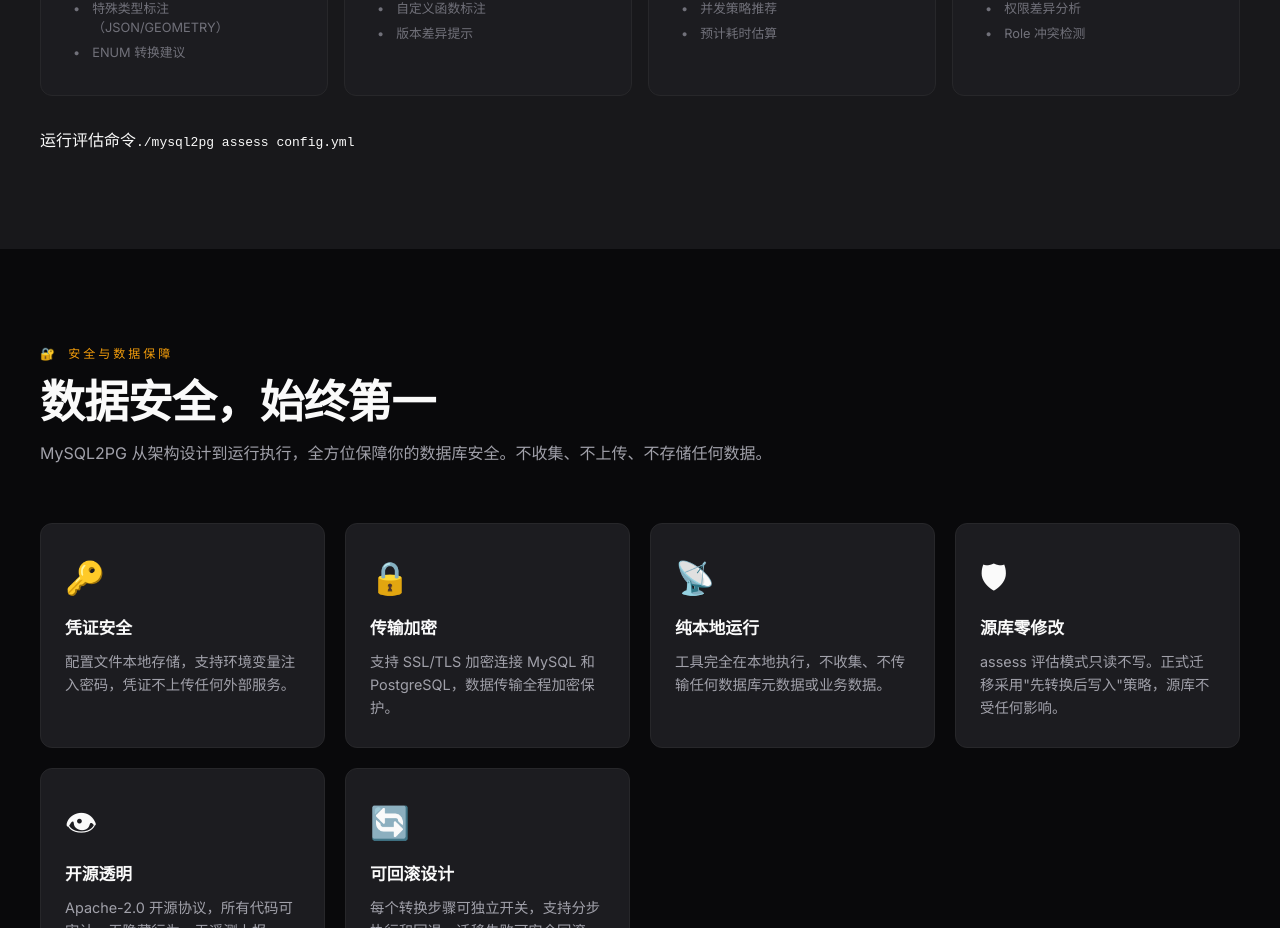
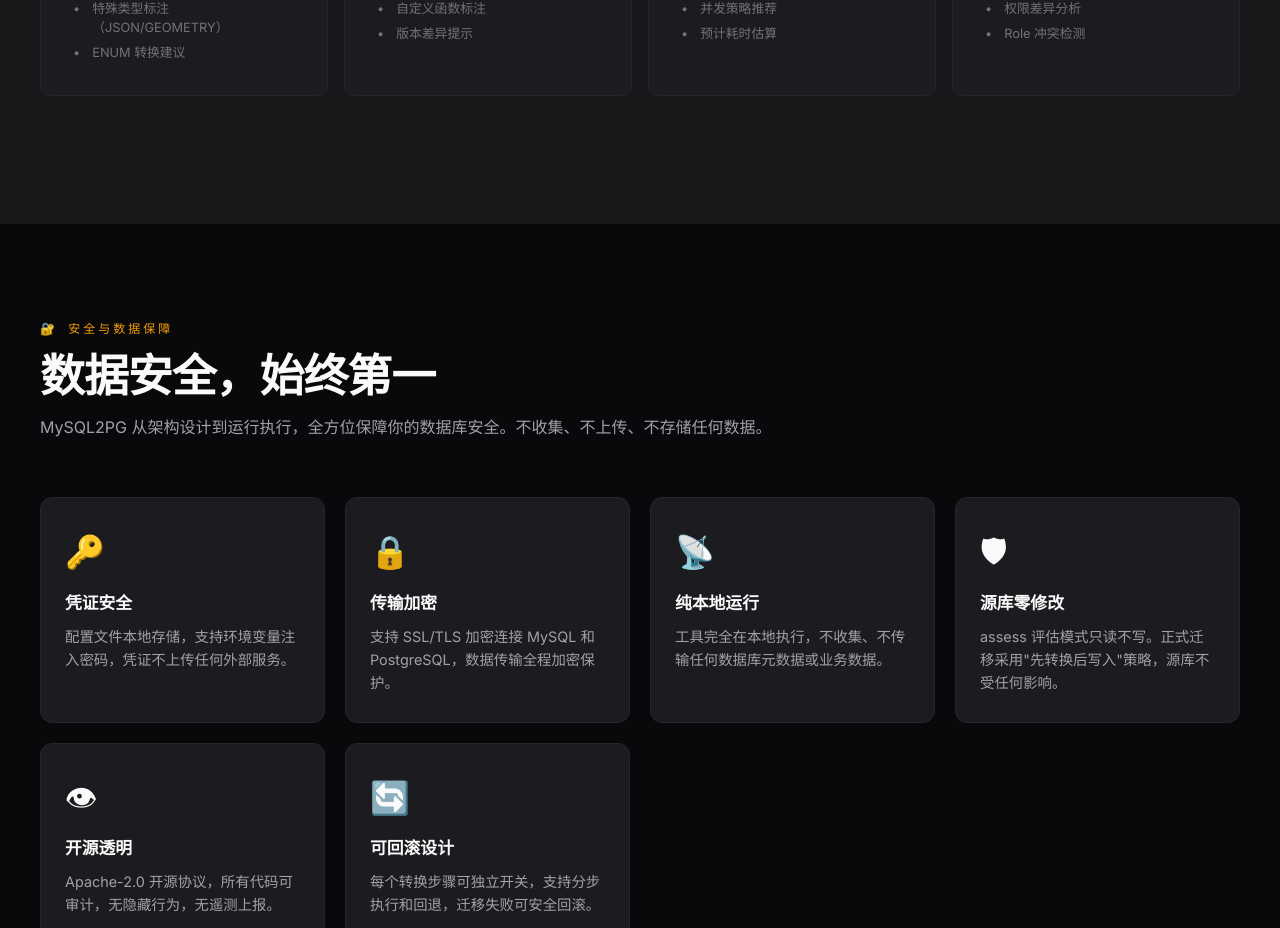
Before and after one commit to xfg0218/MySQL2PGWeb, a Vue app in the folder frontend/: page / in a window 1280 px wide. Shown: the part 6797-7725 px from the top of the page. Built offline with nearby package versions, Linux system fonts and the light colour scheme.

Commit message:
update Assessment file

```diff
--- a/frontend/src/components/Assessment.vue
+++ b/frontend/src/components/Assessment.vue
@@ -21,10 +21,6 @@
           </ul>
         </div>
       </div>
-      <div class="assess-cta reveal">
-        <span class="assess-cta-label">{{ t.assessment.cta }}</span>
-        <code>{{ t.assessment.command }}</code>
-      </div>
     </div>
   </section>
 </template>
```
